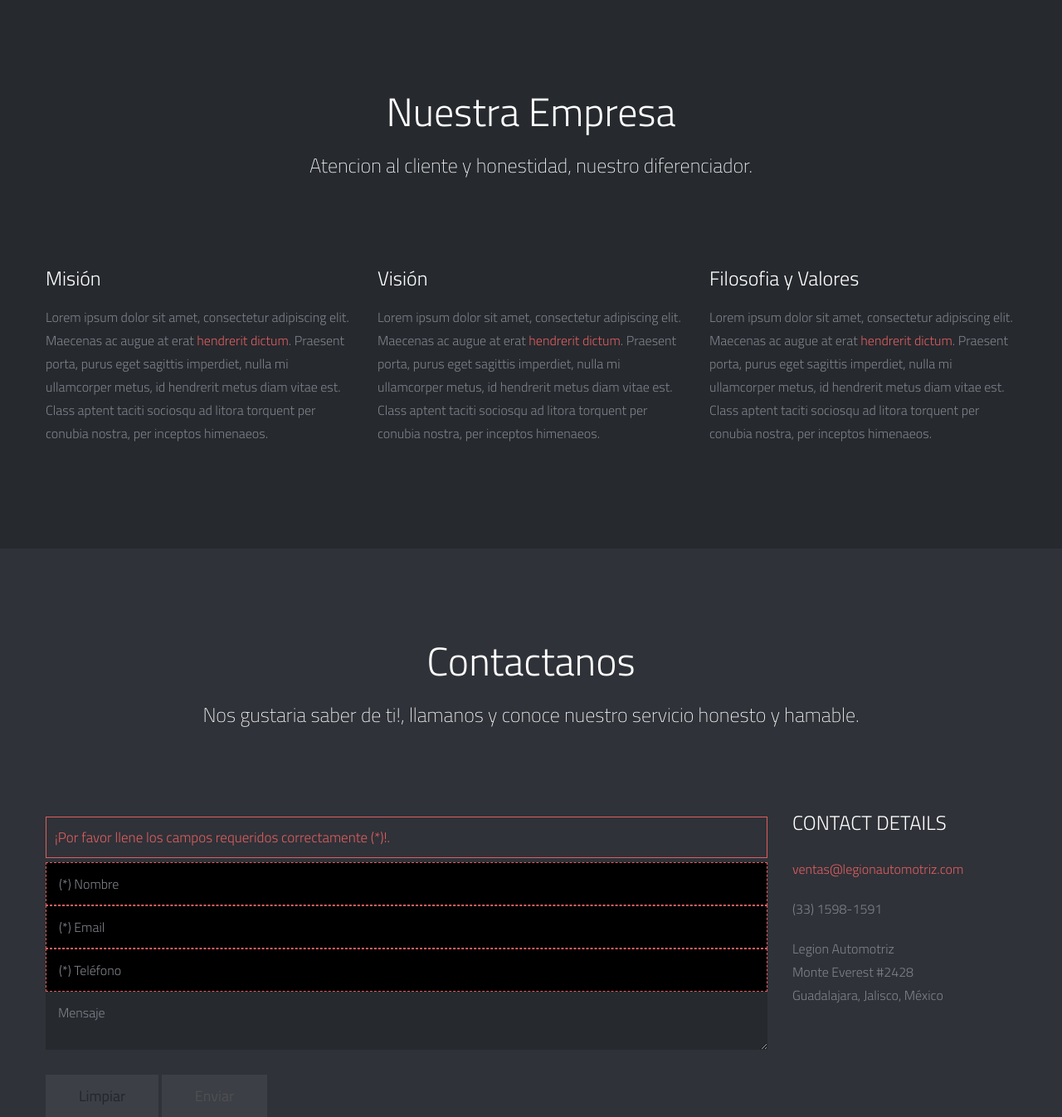
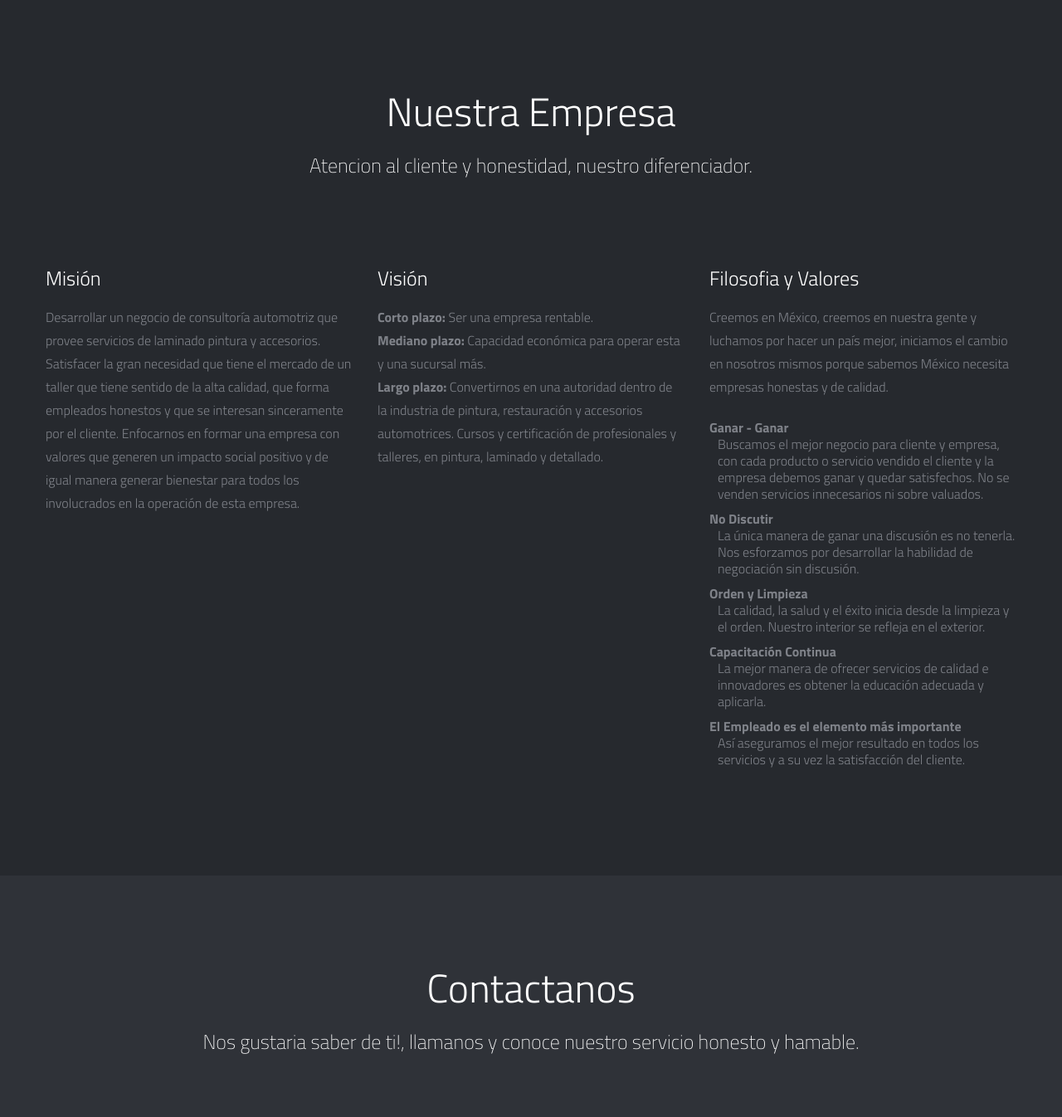
Before and after one commit to daniel-z/legionautomotriz.com, a PHP site: page / in a window 1280 px wide. Shown: the part 2442-3788 px from the top of the page at 83% size. Run offline with PHP 8.4, Linux system fonts and the light colour scheme; some libraries are stand-ins or nearby versions; some web fonts are replaced.

Commit message:
Adding Mision, Vision and Filosofia.

```diff
--- a/css/legion.css
+++ b/css/legion.css
@@ -3,7 +3,9 @@
 .hidden {
     display: none;
 }
-
+dt {
+    margin-top: 10px;
+}
 /*
 ----------------------------------------------------------------------------------------------------
     Home Slider Styles
--- a/index.html
+++ b/index.html
@@ -168,22 +168,51 @@
         <!-- Start Profile -->
         <div class="span4 profile">
             <h3 class="profile-name">Misi&oacute;n</h3>
-            <p class="profile-description">Lorem ipsum dolor sit amet, consectetur adipiscing elit. Maecenas ac augue at erat <a href="#">hendrerit dictum</a>.
-            Praesent porta, purus eget sagittis imperdiet, nulla mi ullamcorper metus, id hendrerit metus diam vitae est. Class aptent taciti sociosqu ad litora torquent per conubia nostra, per inceptos himenaeos.</p>
+            <p class="profile-description">
+                Desarrollar un negocio de consultoría automotriz que provee servicios de laminado pintura y accesorios. Satisfacer la gran necesidad que tiene el mercado de un taller que tiene sentido de la alta calidad, que forma empleados honestos y que se interesan sinceramente por el cliente.
+                Enfocarnos en formar una empresa con valores que generen un impacto social positivo y de igual manera generar bienestar para todos los involucrados en la operación de esta empresa.
+            </p>
         </div>
         <!-- End Profile -->
         <!-- Start Profile -->
         <div class="span4 profile">
             <h3 class="profile-name">Visi&oacute;n</h3>
-            <p class="profile-description">Lorem ipsum dolor sit amet, consectetur adipiscing elit. Maecenas ac augue at erat <a href="#">hendrerit dictum</a>.
-            Praesent porta, purus eget sagittis imperdiet, nulla mi ullamcorper metus, id hendrerit metus diam vitae est. Class aptent taciti sociosqu ad litora torquent per conubia nostra, per inceptos himenaeos.</p>
+            <p class="profile-description">
+                <b>Corto plazo:</b> Ser una empresa rentable. <br/>
+                <b>Mediano plazo:</b> Capacidad económica para operar esta y una sucursal más.<br/>
+                <b>Largo plazo:</b> Convertirnos en una autoridad dentro de la industria de pintura, restauración y accesorios automotrices. Cursos y certificación de profesionales y talleres, en pintura, laminado y detallado.</p>
+            <p class="profile-description"></p>
+            <p class="profile-description"></p>
         </div>
         <!-- End Profile -->
         <!-- Start Profile -->
     	<div class="span4 profile">
             <h3 class="profile-name">Filosofia y Valores</h3>
-            <p class="profile-description">Lorem ipsum dolor sit amet, consectetur adipiscing elit. Maecenas ac augue at erat <a href="#">hendrerit dictum</a>.
-            Praesent porta, purus eget sagittis imperdiet, nulla mi ullamcorper metus, id hendrerit metus diam vitae est. Class aptent taciti sociosqu ad litora torquent per conubia nostra, per inceptos himenaeos.</p>
+            <p class="profile-description">
+                Creemos en México, creemos en nuestra gente y luchamos por hacer un país mejor, iniciamos el cambio en nosotros mismos porque sabemos México necesita empresas honestas y de calidad.
+                <dl>
+                    <dt>Ganar - Ganar</dt>
+                    <dd> Buscamos el mejor negocio para cliente y empresa, con cada producto o
+                    servicio vendido el cliente y la empresa debemos ganar y quedar satisfechos.
+                    No se venden servicios innecesarios ni sobre valuados.</dd>
+
+                    <dt>No Discutir</dt>
+                    <dd>La única manera de ganar una discusión es no tenerla. Nos esforzamos por
+                    desarrollar la habilidad de negociación sin discusión.</dd>
+
+                    <dt>Orden y Limpieza</dt>
+                    <dd> La calidad, la salud y el éxito inicia desde la limpieza y el orden.
+                    Nuestro interior se refleja en el exterior.</dd>
+
+                    <dt>Capacitación Continua</dt>
+                    <dd>La mejor manera de ofrecer servicios de calidad e innovadores es obtener
+                    la educación adecuada y aplicarla.</dd>
+
+                    <dt>El Empleado es el elemento más importante</dt>
+                    <dd>Así aseguramos el mejor resultado en todos los servicios y a su vez
+                    la satisfacción del cliente.</dd>
+                </dl>
+            </p>
         </div>
         <!-- End Profile -->
 
```
